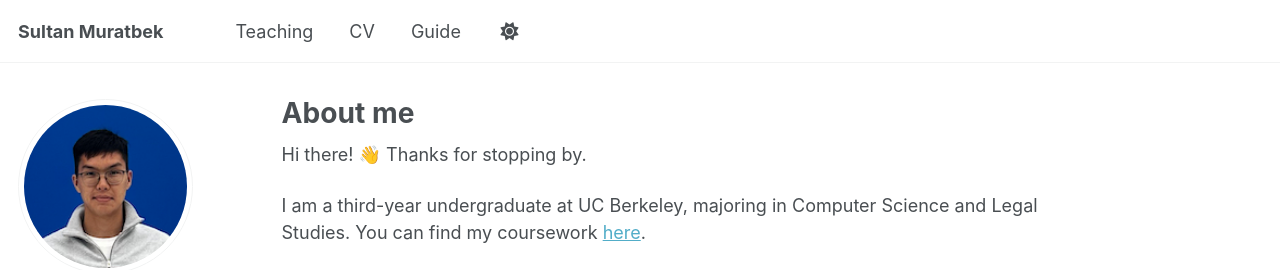
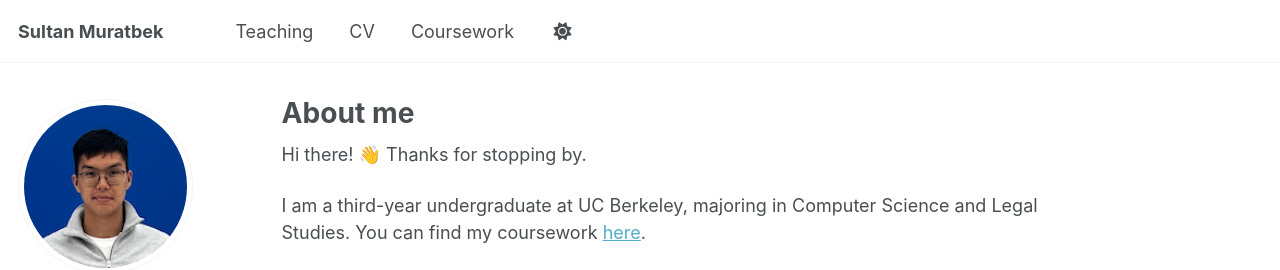
Before and after one commit to sultan-muratbek/sultan-muratbek.github.io, a Jekyll site: the page built from _pages/about.md, in a window 1280 px wide. Shown: the top 270 px of the page. Built offline with Jekyll 4.4.1, drawn with Linux system fonts in a browser that asks for light colours; a script that is not in the unit is left out.

Commit message:
Update navigation.yml

```diff
--- a/_data/navigation.yml
+++ b/_data/navigation.yml
@@ -29,5 +29,5 @@ main:
   # - title: "CV"
   #   url: /cv-json/
 
-  - title: "Guide"
+  - title: "Coursework"
     url: /markdown/
```
